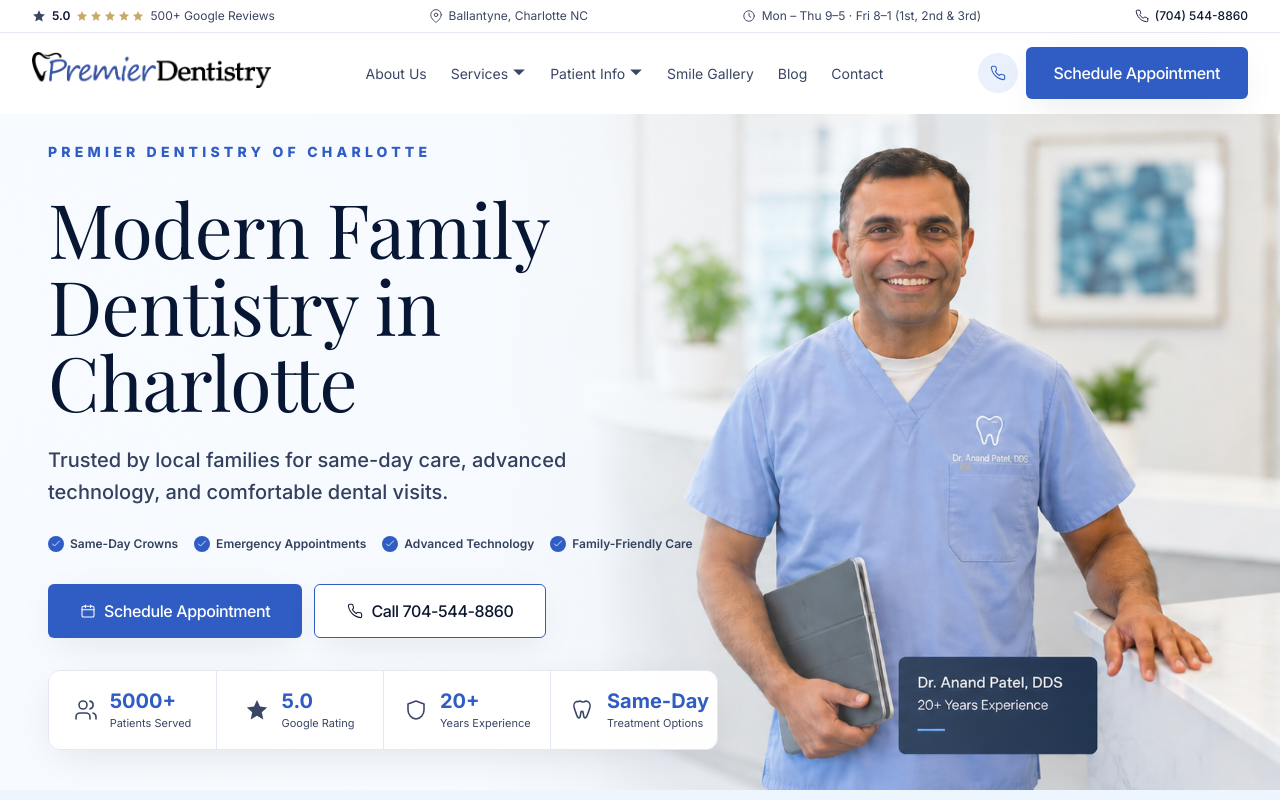
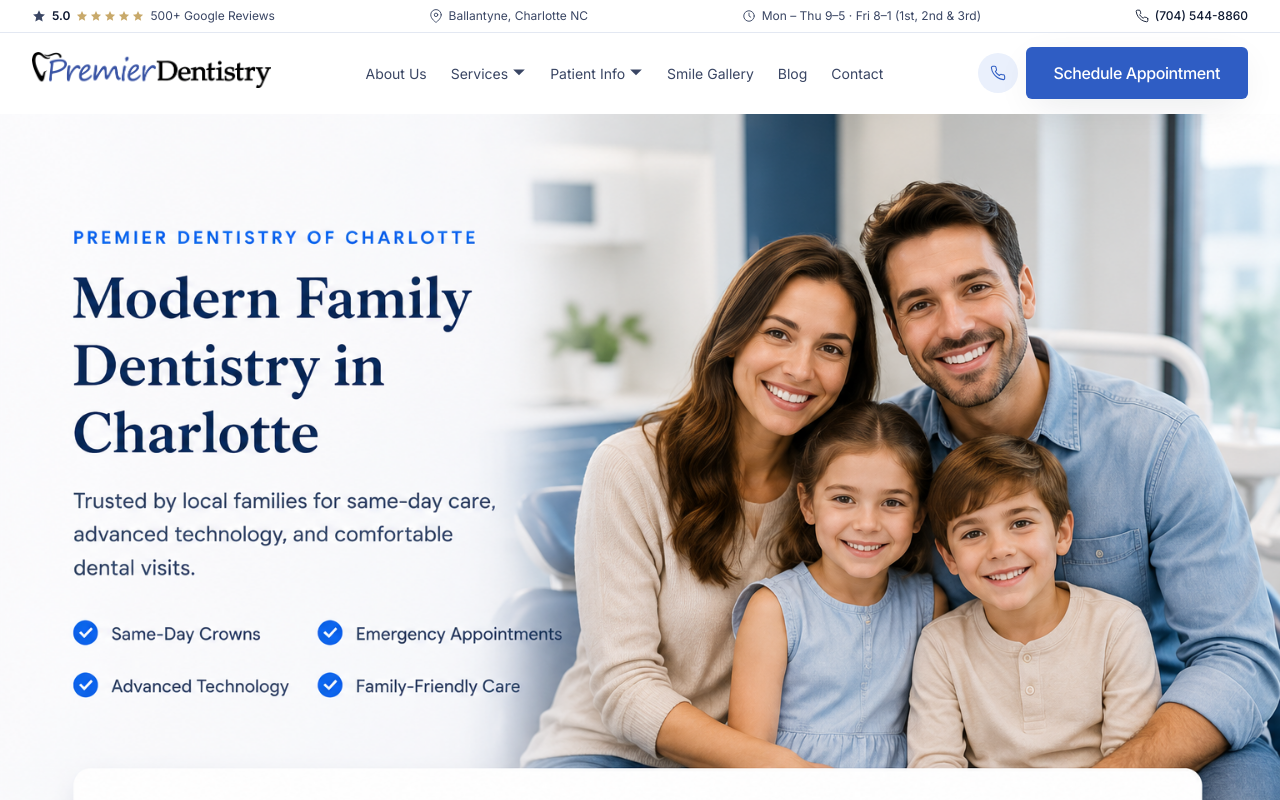
Before and after one commit to sendeepak2025/premierdentistrync.com, a Next.js app: page / in a window 1280 px wide. Shown: the top 800 px of the page. Built offline with nearby package versions, Linux system fonts and the light colour scheme; a web font is replaced by a local one.

Commit message:
Use family hero image on all screens

```diff
--- a/src/app/page.tsx
+++ b/src/app/page.tsx
@@ -90,10 +90,16 @@
       />
       {/* HERO */}
       <section className="relative isolate overflow-hidden bg-[#eef5fb] text-ink">
-        <div className="relative aspect-[1086/1448] w-full overflow-hidden sm:hidden">
+        <h1 className="sr-only">
+          Modern Family Dentistry in Charlotte
+        </h1>
+        <p className="sr-only">
+          Premier Dentistry of Charlotte provides same-day crowns, emergency appointments, advanced technology, and family-friendly dental care.
+        </p>
+        <div className="relative aspect-[1536/1024] w-full overflow-hidden">
           <Image
-            src="/hero-doctor-mobile-v2.png"
-            alt="Premier Dentistry mobile hero with Dr. Anand Patel"
+            src="/hero-family-all-screens.png"
+            alt="Modern Family Dentistry in Charlotte at Premier Dentistry"
             fill
             priority
             quality={100}
@@ -108,11 +114,11 @@
           priority
           quality={100}
           sizes="100vw"
-          className="z-0 hidden object-cover object-[68%_34%] sm:block"
+          className="hidden"
         />
-        <div className="absolute inset-0 z-0 hidden sm:block sm:bg-[linear-gradient(90deg,rgba(247,251,255,0.99)_0%,rgba(247,251,255,0.94)_38%,rgba(238,245,251,0.24)_56%,rgba(238,245,251,0)_100%)]" />
+        <div className="hidden" />
 
-        <div className="relative z-10 hidden w-full px-4 pb-7 pt-5 sm:block sm:min-h-[570px] sm:px-8 sm:pb-10 sm:pt-7 lg:min-h-[610px] lg:px-12 xl:px-12 2xl:px-16">
+        <div className="hidden">
           <Reveal className="flex max-w-[670px] flex-col justify-start sm:min-h-[470px] lg:min-h-[515px]" y={16}>
             <div className="hidden">
               <RatingChip variant="light" reviewsLabel="local Google reviews" />
```
Also changed, not shown: public/hero-family-all-screens.png (added).
